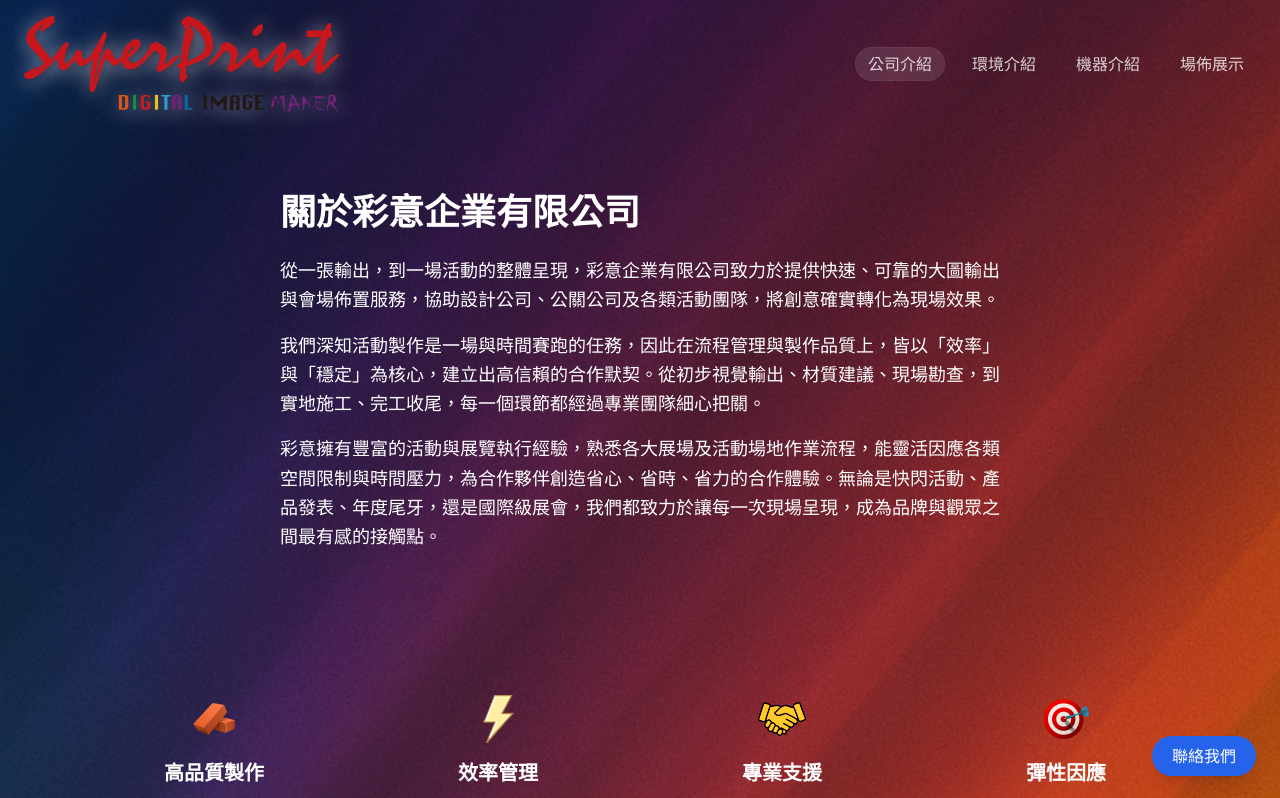
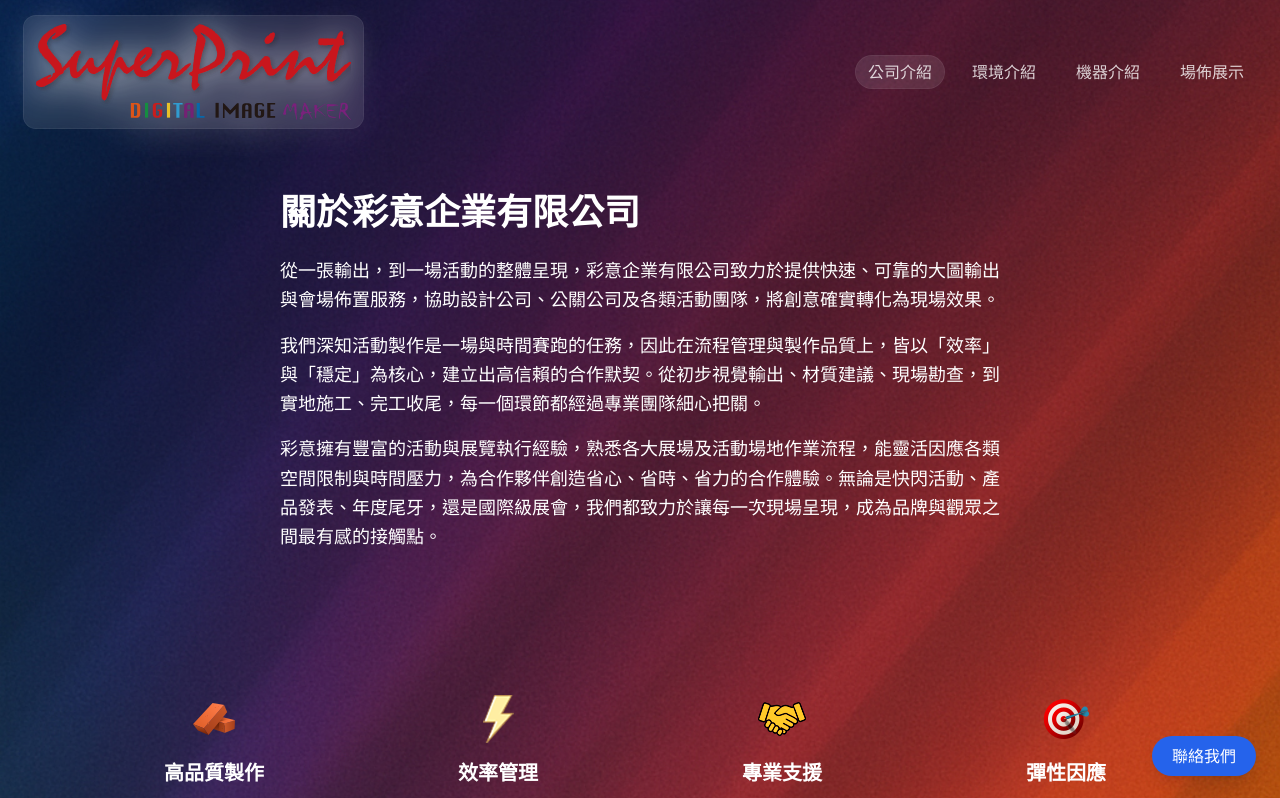
Before and after one commit to jackey10055206/Company_Website, a Next.js app in the folder my-portfolio-frontend/: page / in a window 1280 px wide. Shown: the top 798 px of the page. Built offline with nearby package versions, Linux system fonts and the light colour scheme.

Commit message:
ui(brand): add glass plate behind logo for readability

```diff
--- a/my-portfolio-frontend/src/app/(site)/layout.tsx
+++ b/my-portfolio-frontend/src/app/(site)/layout.tsx
@@ -15,13 +15,16 @@ export default function SiteLayout({ children }: { children: React.ReactNode })
           className="inline-flex items-center justify-center md:justify-start"
           aria-label="回到首頁"
         >
+          {/* Add subtle glass plate + stronger glow to increase contrast on dark gradients */}
+          <span className="inline-flex items-center rounded-xl bg-white/10 px-3 py-2 backdrop-blur-sm ring-1 ring-white/15">
             {/* Use <img> for SVG to avoid next/image SVG restrictions/optimization */}
             {/* eslint-disable-next-line @next/next/no-img-element */}
             <img
               src="/brand/logo.svg"
               alt="公司 Logo"
-            className="h-14 w-auto md:h-24 drop-shadow-[0_2px_10px_rgba(255,255,255,0.55)]"
+              className="h-14 w-auto md:h-24 drop-shadow-[0_4px_18px_rgba(255,255,255,0.9)]"
             />
+          </span>
         </Link>
 
         <TopNav />
```
Lines whose indentation alone changed are shown as unchanged.
